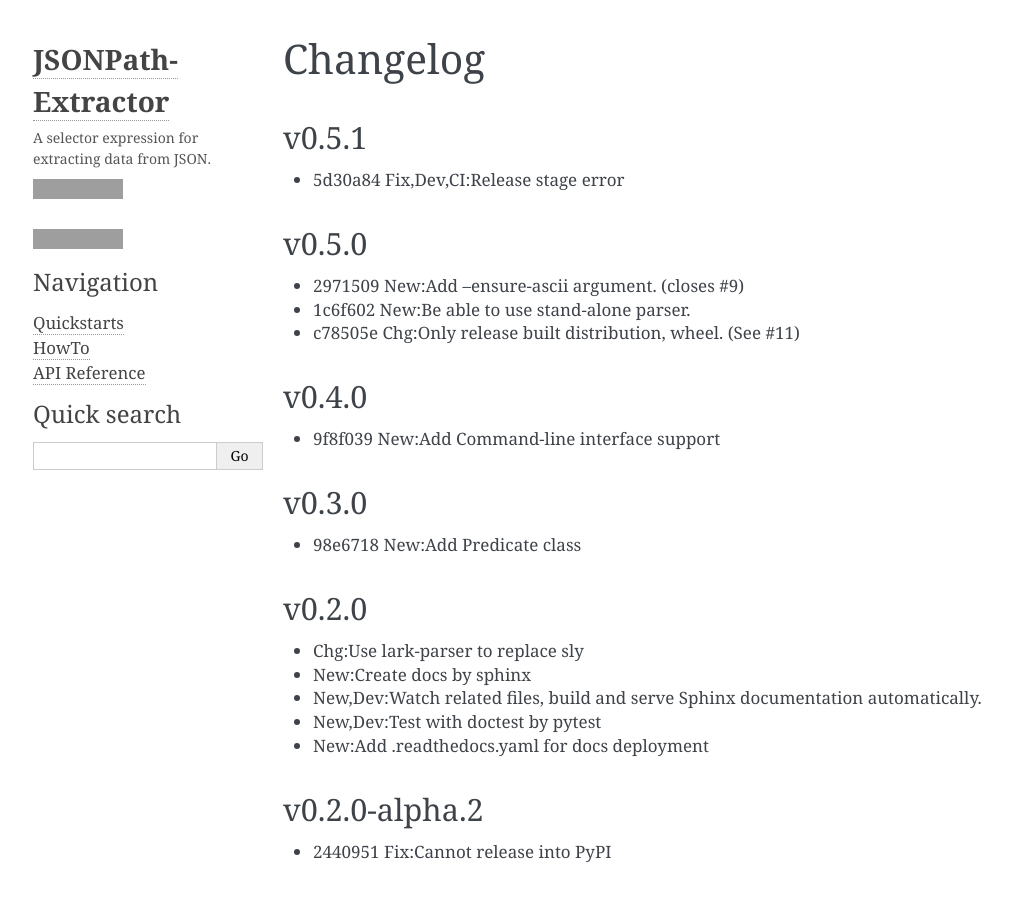
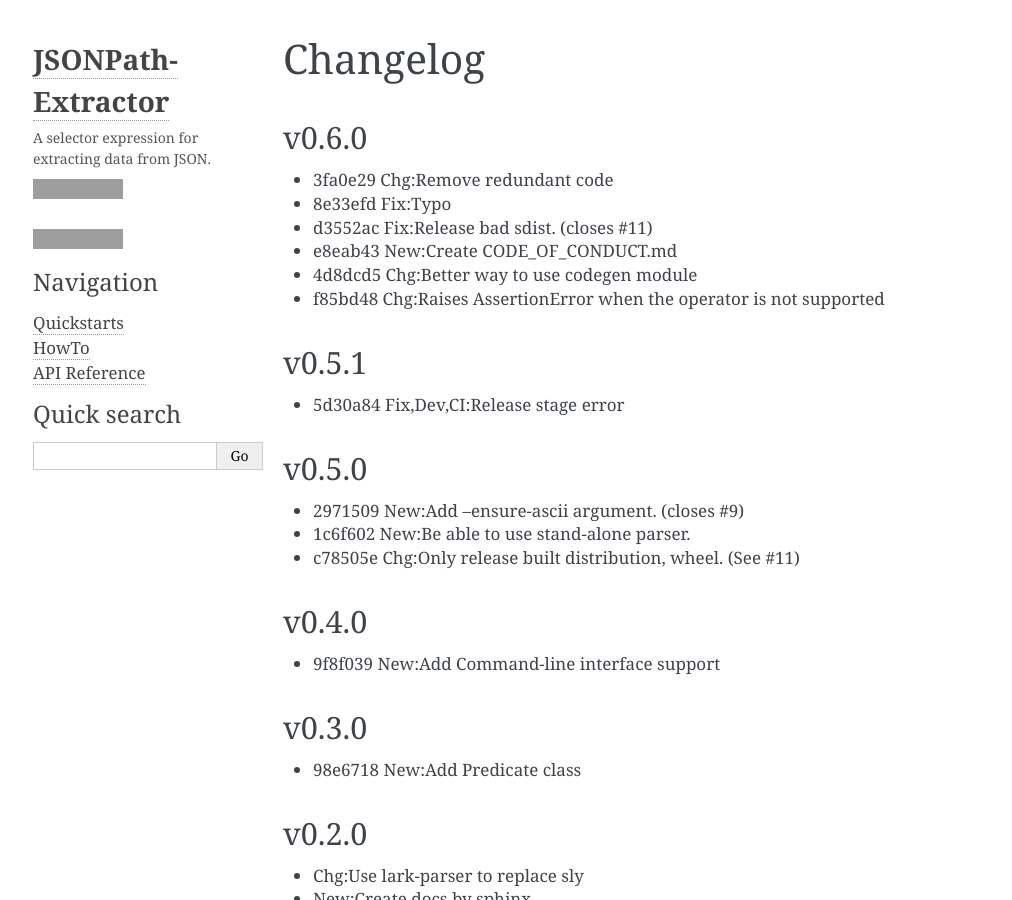
Before and after one commit to linw1995/jsonpath, a Sphinx documentation site: the page built from docs/source/changelog.rst, in a window 1280 px wide and 900 px high, cut to the strip 0-900 px from the top of the window. Shown: the whole strip, without its empty margins (105-1117 px from the left). Built offline with Sphinx 7.4.7, drawn with Linux system fonts in a browser that asks for light colours; grey boxes are pictures that could not be loaded.

Commit message:
New:Bump to v0.6.0
- 3fa0e29 Chg:Remove redundant code
- 8e33efd Fix:Typo
- d3552ac Fix:Release bad sdist. (closes #11)
- e8eab43 New:Create CODE_OF_CONDUCT.md
- 4d8dcd5 Chg:Better way to use codegen module
- f85bd48 Chg:Raises AssertionError when the operator is not supported

```diff
--- a/docs/source/changelog.rst
+++ b/docs/source/changelog.rst
@@ -2,17 +2,15 @@
 Changelog
 =========
 
-v0.5.1
+v0.6.0
 ~~~~~~
 
-- 5d30a84 Fix,Dev,CI:Release stage error
-
-v0.5.0
-~~~~~~
-
-- 2971509 New:Add --ensure-ascii argument. (closes #9)
-- 1c6f602 New:Be able to use stand-alone parser.
-- c78505e Chg:Only release built distribution, wheel. (See #11)
+- 3fa0e29 Chg:Remove redundant code
+- 8e33efd Fix:Typo
+- d3552ac Fix:Release bad sdist. (closes #11)
+- e8eab43 New:Create CODE_OF_CONDUCT.md
+- 4d8dcd5 Chg:Better way to use codegen module
+- f85bd48 Chg:Raises AssertionError when the operator is not supported
 
 .. include:: history.rst
     :start-line: 4
--- a/docs/source/history.rst
+++ b/docs/source/history.rst
@@ -1,6 +1,18 @@
 =======
 History
 =======
+
+v0.5.1
+~~~~~~
+
+- 5d30a84 Fix,Dev,CI:Release stage error
+
+v0.5.0
+~~~~~~
+
+- 2971509 New:Add --ensure-ascii argument. (closes #9)
+- 1c6f602 New:Be able to use stand-alone parser.
+- c78505e Chg:Only release built distribution, wheel. (See #11)
 
 v0.4.0
 ~~~~~~
--- a/pyproject.toml
+++ b/pyproject.toml
@@ -1,6 +1,6 @@
 [tool.poetry]
 name = "jsonpath-extractor"
-version = "0.5.1"
+version = "0.6.0"
 license = "MIT"
 description = "A selector expression for extracting data from JSON."
 authors = ["林玮 <linw1995@icloud.com>"]
```
Also changed, not shown: README.rst (+7 -9 lines).
